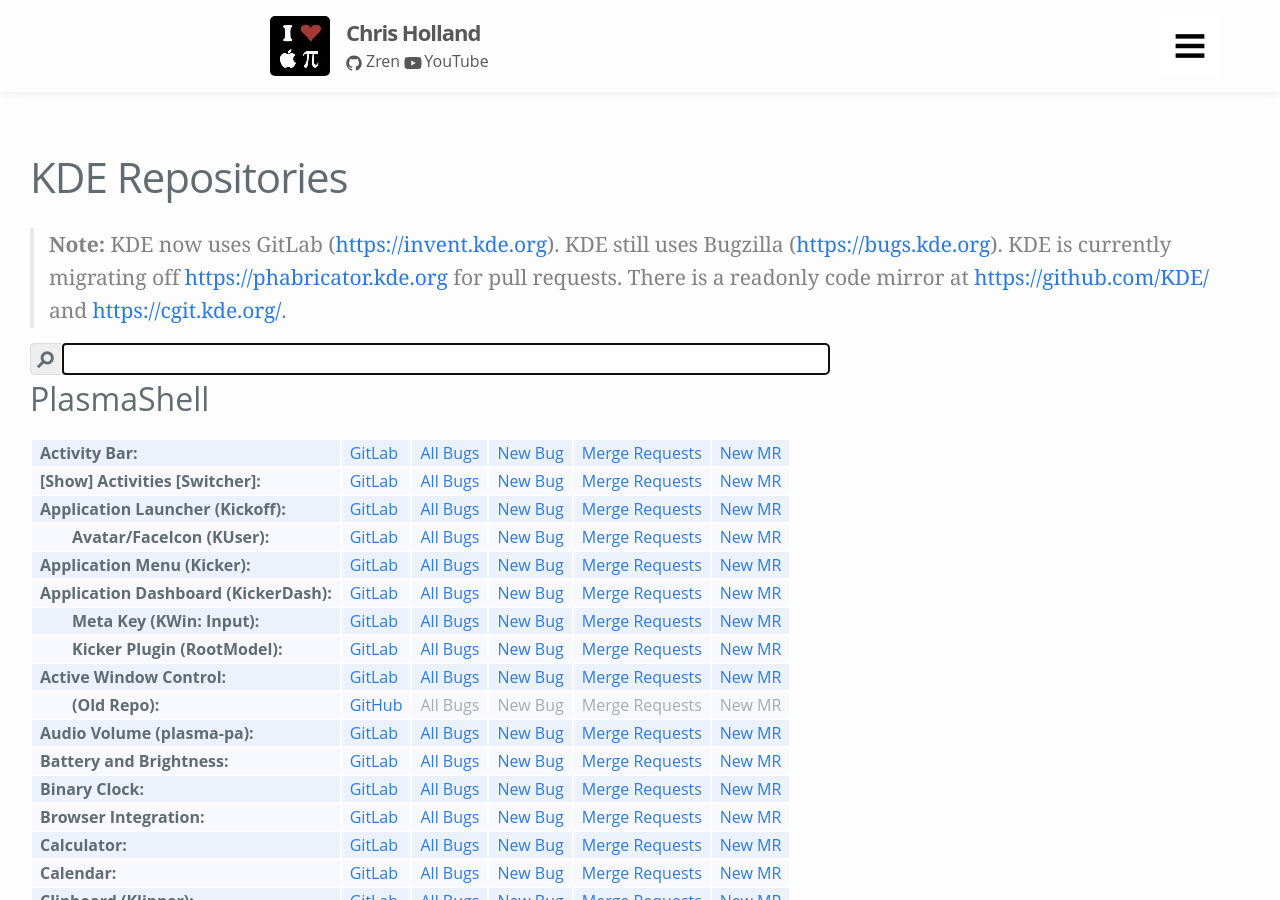
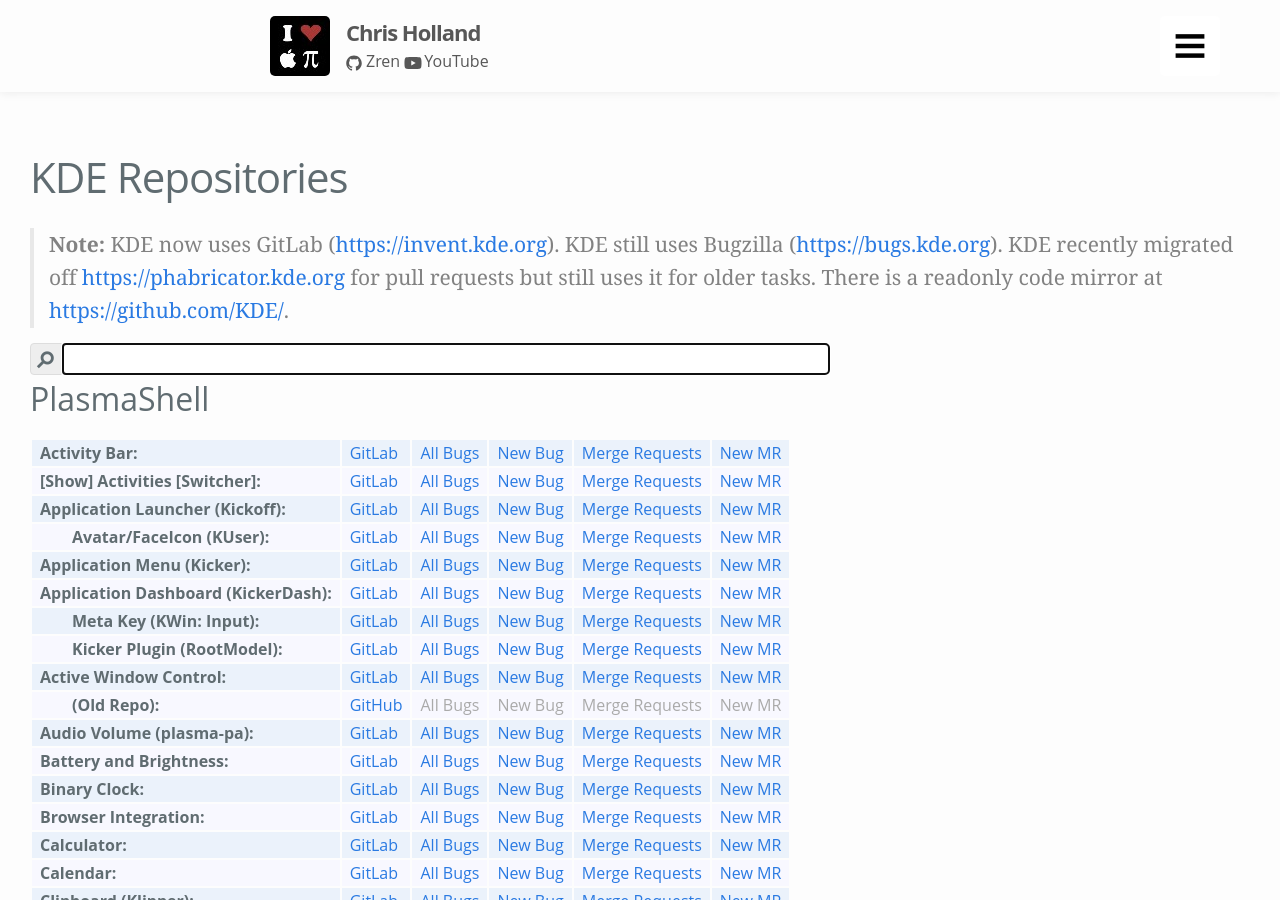
Before and after one commit to Zren/zren.github.io, a Jekyll site: the page built from kde_repos.md, in a window 1280 px wide and 900 px high. Built offline with Jekyll 4.4.1, drawn with Linux system fonts in a browser that asks for light colours; comment, search, counter and statistics services are not loaded.

Commit message:
Phab Migration done. CGit is offline.

```diff
--- a/kde_repos.md
+++ b/kde_repos.md
@@ -154,7 +154,7 @@
 </style>
 
 
-> **Note:** KDE now uses GitLab (<https://invent.kde.org>). KDE still uses Bugzilla (<https://bugs.kde.org>). KDE is currently migrating off <https://phabricator.kde.org> for pull requests. There is a readonly code mirror at <https://github.com/KDE/> and <https://cgit.kde.org/>.
+> **Note:** KDE now uses GitLab (<https://invent.kde.org>). KDE still uses Bugzilla (<https://bugs.kde.org>). KDE recently migrated off <https://phabricator.kde.org> for pull requests but still uses it for older tasks. There is a readonly code mirror at <https://github.com/KDE/>.
 
 <div id="search" class="button-group">
 	<label for="search-input">
```
